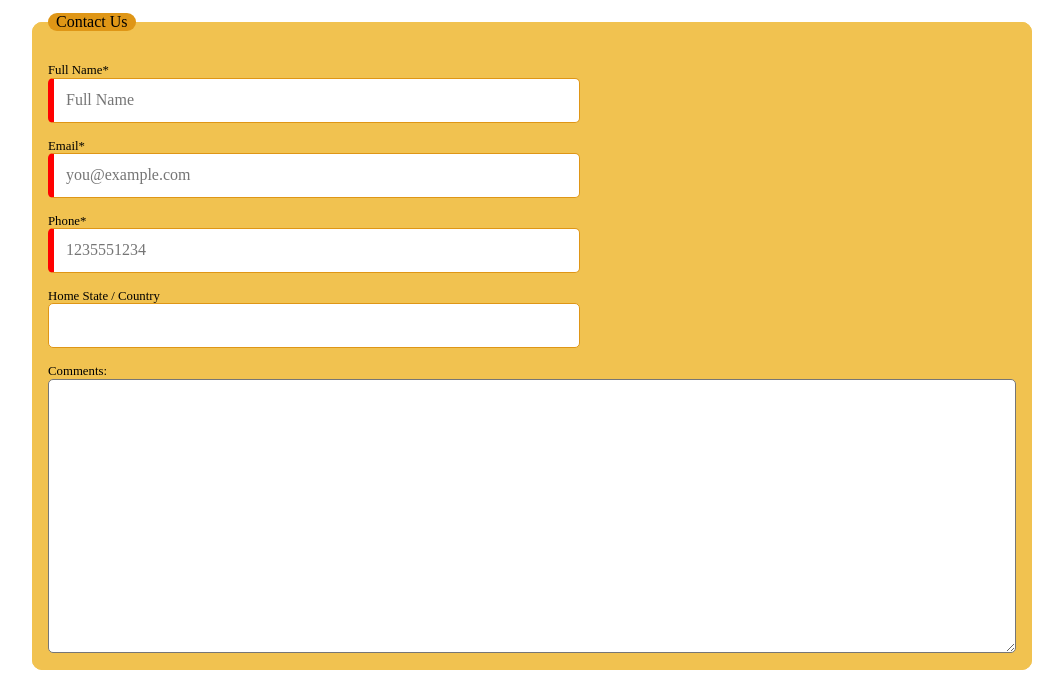
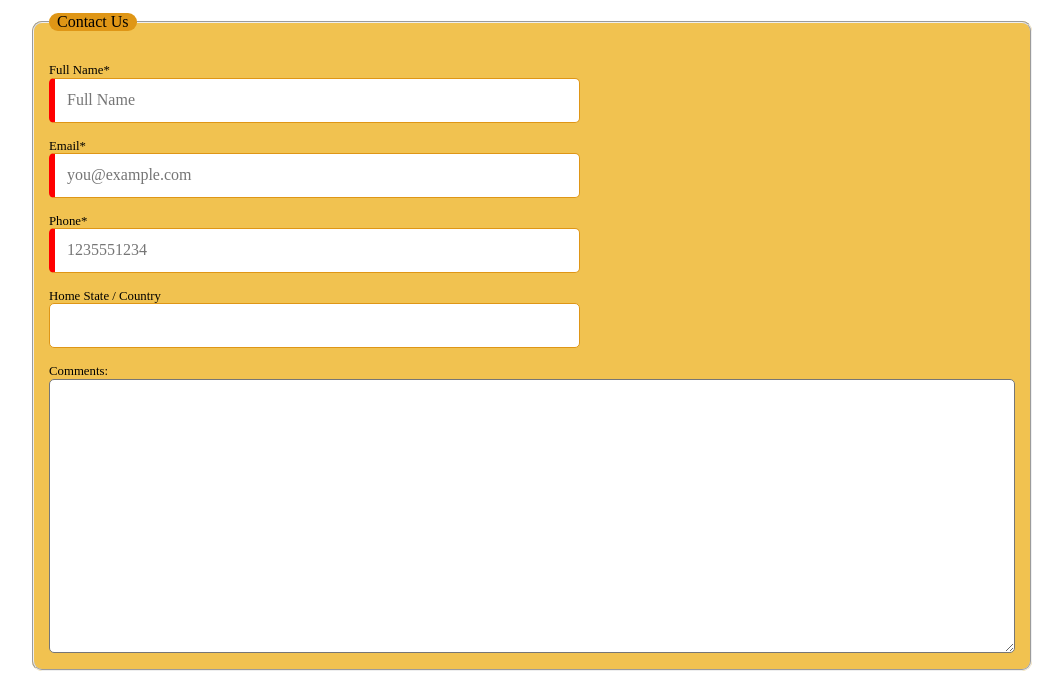
Before and after one commit to W2TH/W2TH.github.io, a plain HTML site: page ScootsProject/contact.html in a window 1280 px wide. Shown: the part 486-1160 px from the top of the page, without its empty margins (108-1171 px from the left). Drawn offline with nearby package versions, Linux system fonts and the light colour scheme; no server answers; a script that the page names is missing.

Commit message:
last update

```diff
--- a/ScootsProject/css/small.css
+++ b/ScootsProject/css/small.css
@@ -369,7 +369,6 @@ form fieldset {
     background-color: #F1C250;
 	margin: 1rem 0;
 	padding: 1rem 1.5%;
-	border: 1px solid #F1C250;
 	border-radius: 10px;
   }
 
```
